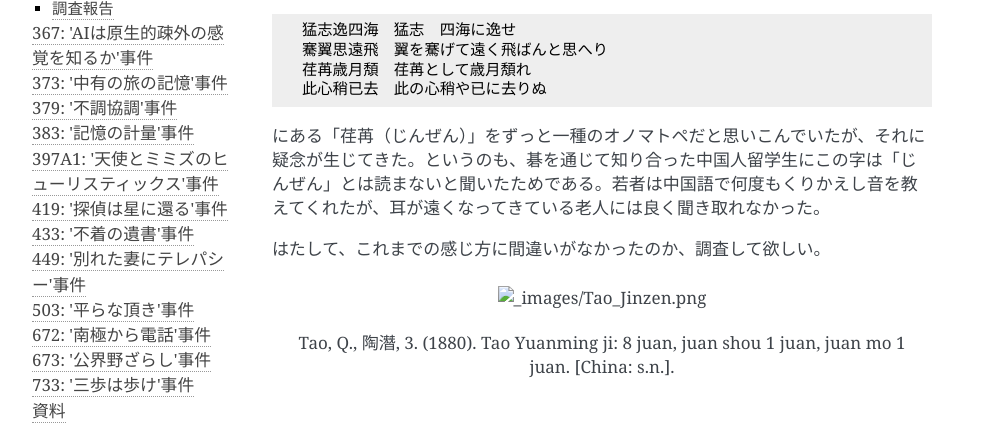
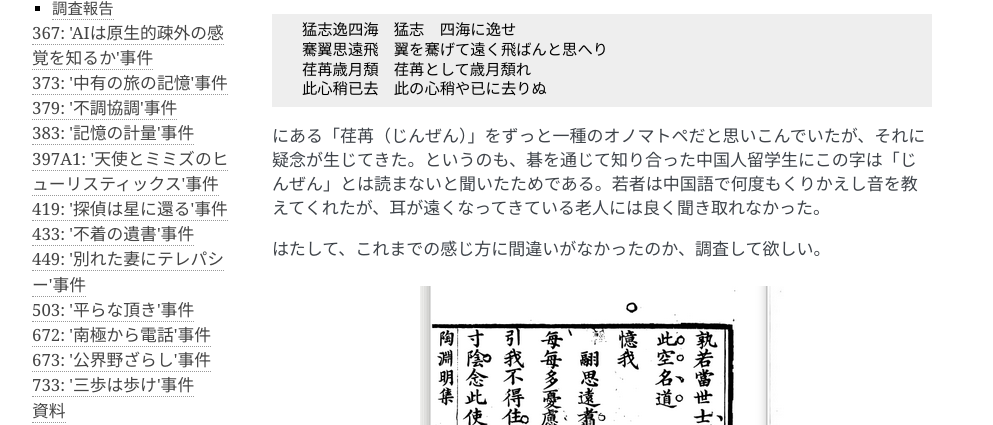
Before and after one commit to pinvo/pinvo.github.io, a plain HTML site: page jinzen.html in a window 1280 px wide. Shown: the part 527-952 px from the top of the page, without its empty margins (148-1141 px from the left). Drawn offline with nearby package versions, Linux system fonts and the light colour scheme; some packages are replaced by stand-ins of ours.

Commit message:
Update jinzen.html

```diff
--- a/jinzen.html
+++ b/jinzen.html
@@ -70,7 +70,7 @@
 <p>にある「荏苒（じんぜん）」をずっと一種のオノマトペだと思いこんでいたが、それに疑念が生じてきた。というのも、碁を通じて知り合った中国人留学生にこの字は「じんぜん」とは読まないと聞いたためである。若者は中国語で何度もくりかえし音を教えてくれたが、耳が遠くなってきている老人には良く聞き取れなかった。</p>
 <p>はたして、これまでの感じ方に間違いがなかったのか、調査して欲しい。</p>
 <div class="figure align-center" id="id14">
-<img alt="_images/Tao_Jinzen.png" src="images/_Tao_Jinzen.png" />
+<img alt="_images/Tao_Jinzen.png" src="_images/Tao_Jinzen.png" />
 <p class="caption"><span class="caption-text">Tao, Q., 陶潛, 3. (1880). Tao Yuanming ji: 8 juan, juan shou 1 juan, juan mo 1 juan. [China: s.n.].</span></p>
 </div>
 </div>
```
